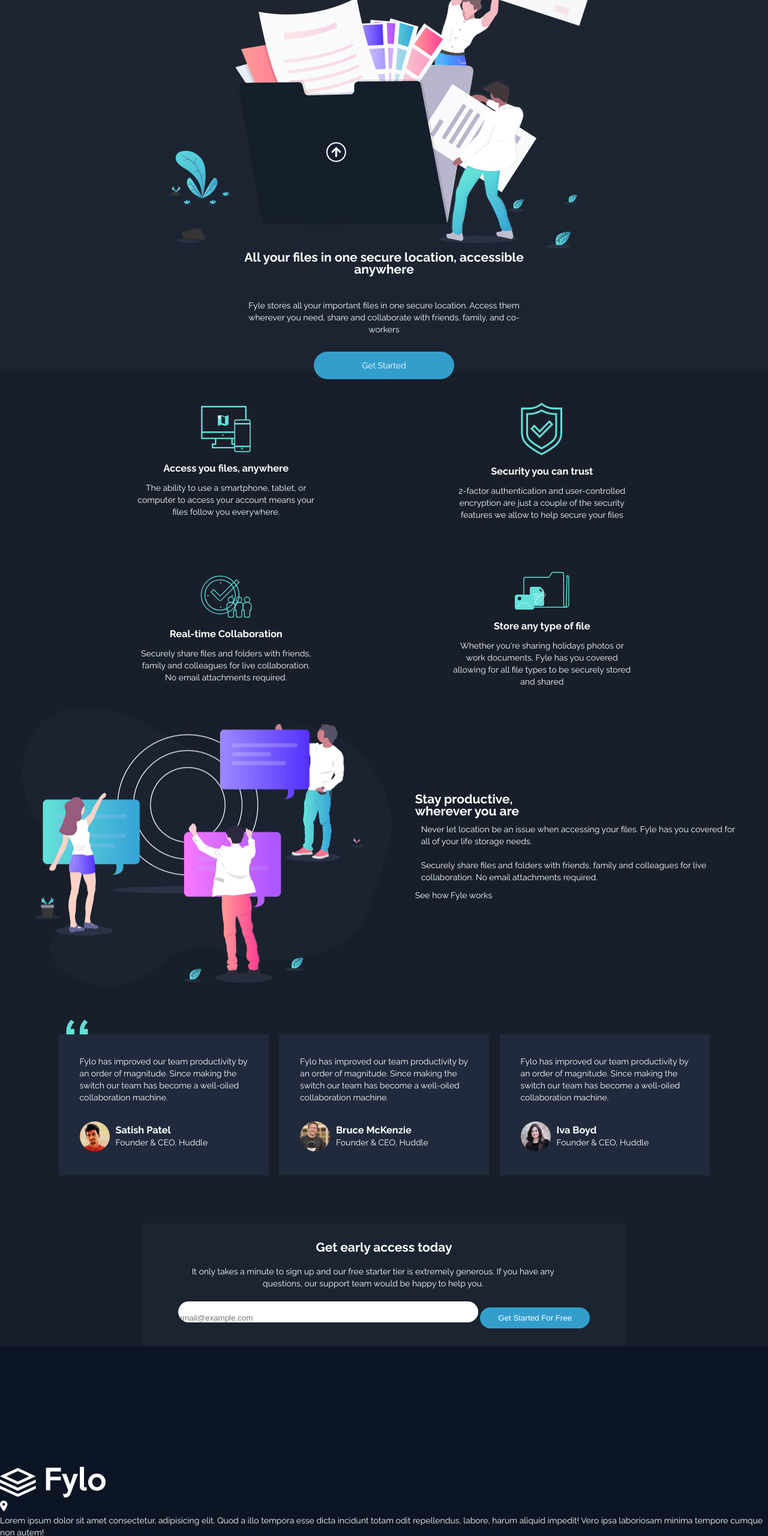
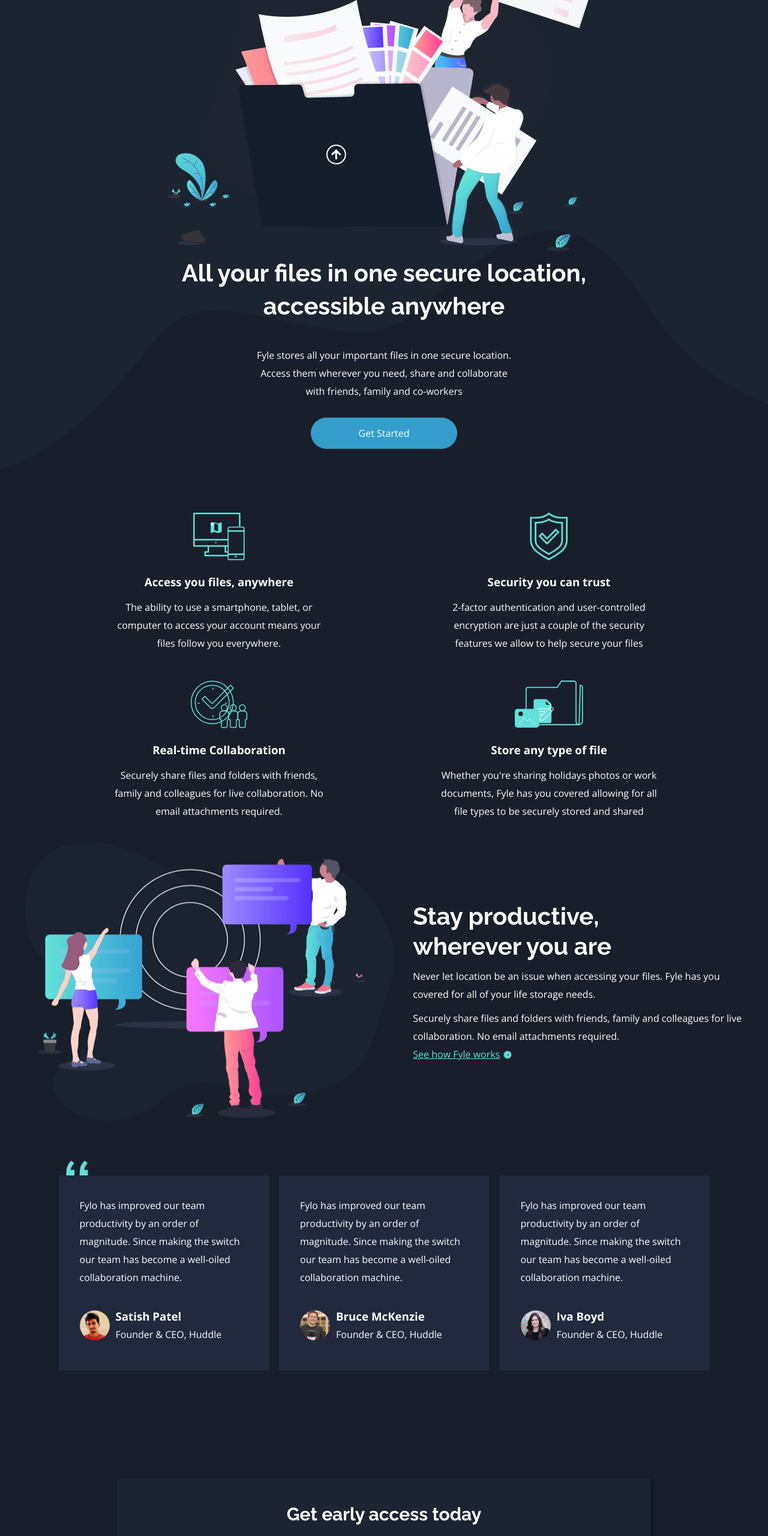
Before and after one commit to markshenrik/front-end-mentor-fylo, a plain HTML site: page index.html in a window 1280 px wide. Shown: the part 240-2800 px from the top of the page at 60% size. Drawn offline with nearby package versions, Linux system fonts and the light colour scheme.

Commit message:
Concluindo versão desktop do projeto landing page fylo

```diff
--- a/css/style.css
+++ b/css/style.css
@@ -1,7 +1,6 @@
 body{
-    font-family: 'Raleway', sans-serif;
-    font-size: 14px;
-    line-height: 20px;
+    font-family: 'Open Sans', sans-serif;
+    line-height: 30px;
 }
 .header{
     display: flex;
@@ -9,6 +8,12 @@ body{
     background-color: hsl(217, 28%, 15%);
     align-items: center;
     padding: 40px;
+}
+
+h1, h2{
+    font-family: 'Raleway', sans-serif;
+    font-weight: 700;
+    font-size: 40px
 }
 
 .header .logo a img{
@@ -23,23 +28,30 @@ body{
     margin-right: 30px;
 }
 
-.intro{
+
+.call-to-actions{
     text-align: center;
     background-color: hsl(217, 28%, 15%);
-    /* background-image: url(../fylo-dark-theme-landing-page-master/images/bg-curvy-desktop.svg) center center no-repeat;
-    background-position: bottom; */
+    background-image: url(../fylo-dark-theme-landing-page-master/images/bg-curvy-desktop.svg);
+    background-repeat: no-repeat;
+    background-position: bottom;
+    height: 950px;
+
 }
 
-main .intro .intro-information{
-    width: 500px;
+.call-to-actions .intro-information h1{
+    width: 700px;
+    margin: auto;
+    line-height: 55px;
+}
+
+.call-to-actions .intro-information p{
+    padding: 40px;
+    width: 520px;
     margin: auto;
 }
 
-.intro-information h2, .intro-information p, .intro-information a{
-    margin-bottom: 40px;
-}
-
-.intro-information a{
+.call-to-actions .intro-information a{
     background-color: hsl(198, 60%, 50%);
     padding: 15px 80px;
     border-radius: 30px;
@@ -53,9 +65,9 @@ main .other-informations{
     display: grid;
     grid-template-areas: "Access Security"
                          "Collaboration Store";
-    grid-template: 280px 280px / 300px 300px;
+    grid-template: 280px 280px / 370px 370px;
     justify-content: space-evenly;
-    align-items: center;
+    align-content: center;
 }
 
 main .other-informations .functionality{
@@ -68,24 +80,41 @@ main .other-informations .functionality h3{
     padding: 12px 0 12px 0;
 }
 
+main .other-informations .functionality img{
+    height: 80px;
+}
+
 main .productive{
     display: flex;
     align-items: center;
     justify-content: space-evenly;
+    padding: 10px;
 }
 
-/* main .productive .stay-productive{
-    width: 500px;
-} */
+main .productive .stay-productive h2{
+    width: 400px;
+    line-height: 50px;
+}
 
 main .productive .stay-productive p{
-    padding: 10px;
+    margin-top: 10px;
     width: 550px;
 }
 
+main .productive .stay-productive a{
+    text-decoration: underline;
+    color: hsl(176, 68%, 64%);
+}
 
-main .productive .stay-productive h2{
-    width: 200px;
+main .productive .stay-productive a::after{
+    content: "";
+    background-image: url(../fylo-dark-theme-landing-page-master/images/icon-arrow.svg);
+    display: inline-block;
+    width: 15px;
+    height: 15px;
+    position: relative;
+    left: 5px;
+    top: 2px;
 }
 
 main .feedbacks{
@@ -127,37 +156,110 @@ main .feedbacks .testimonial p{
     margin-bottom: 10px;
 }
 
-main .email{
+main .email-container{
     background-color: hsl(217, 28%, 15%);
     text-align: center;
     margin: auto;
     width: fit-content;
     padding: 30px 60px;
+    position: relative;
+    z-index: 1;
+    top: 100px;
+    border-radius: 5px;
+    box-shadow: 2px 2px 5px rgba(0, 0, 0, 0.582);
 }
 
-main .email p{
-    width: 650px;
-    padding: 20px;
+main .email-container h2{
+    font-size: 30px;
+    padding-top: 15px;
+}
+main .email-container p{
+    width: 770px;
+    padding: 30px;
     text-align: center;
 }
 
-main .email form{
+main .email-container form{
     padding-top: 0;
+
+
 }
-main .email form #email-input{
+main .email-container form #email-input{
     border-radius: 30px;
-    padding-top: 20px;
-    width: 500px;
+    padding-top: 15px;
+    padding-bottom: 15px;
+    padding-left: 20px;
+    margin-right: 15px;
+    width: 400px;
     margin-bottom: 0;
 }
 
-main .email form .email-submit{
+main .email-container form .email-submit{
     background-color: hsl(198, 60%, 50%);
-    padding: 10px 30px;
+    padding: 15px 30px;
     border-radius: 30px;
 }
 
 .footer{
     background-color: hsl(216, 53%, 9%);
     padding-top: 200px;
+
 }
+
+.footer .footer-logo{
+    padding-left: 60px;
+}
+
+.footer .footer-logo img{
+    width: 90px;
+}
+
+.footer .contact{
+    display: flex;
+    justify-content: space-around;
+    align-items: flex-start;
+    padding-bottom: 70px;
+    padding-top: 35px;
+}
+
+.footer .contact .location{
+    display: flex;
+    align-content: flex-end;
+}
+
+.footer .contact .location img{
+    height: 15px;
+}
+
+.footer .contact .location p{
+    width: 350px;
+    margin-left: 15px;
+    position: relative;
+    bottom: 5px;
+
+}
+
+.footer .contact .phone-email #phone-number, .footer .contact .phone-email #fylo-email{
+    margin-right: 15px;
+    width: 15px;
+    line-height: 10px;
+}
+
+.footer .social-icons img{
+    width: 25px;
+}
+
+.footer .contact .about-us ul li, .footer .contact .contact-us ul li, .footer .contact .phone-email ul li{
+    margin-bottom: 15px;
+}
+
+.footer .contact .phone-email ul li a{
+    position: relative;
+    bottom: 2px;
+}
+
+.footer .contact .social-icons img{
+    margin-left: 10px;
+    background-color: white;
+    border-radius: 100%;
+}
--- a/index.html
+++ b/index.html
@@ -8,6 +8,12 @@
     <link rel="preconnect" href="https://fonts.gstatic.com" crossorigin />
     <link
       href="https://fonts.googleapis.com/css2?family=Raleway:wght@400;700&display=swap"
+      rel="stylesheet"
+    />
+    <link rel="preconnect" href="https://fonts.googleapis.com" />
+    <link rel="preconnect" href="https://fonts.gstatic.com" crossorigin />
+    <link
+      href="https://fonts.googleapis.com/css2?family=Open+Sans:wght@400;700&display=swap"
       rel="stylesheet"
     />
     <link rel="stylesheet" href="./css/style.css" />
@@ -41,16 +47,16 @@
     </header>
 
     <main>
-      <div class="intro">
+      <div class="call-to-actions">
         <img
           src="./fylo-dark-theme-landing-page-master/images/illustration-intro.png"
           alt="Intro ilustration"
         />
         <div class="intro-information">
-          <h2>All your files in one secure location, accessible anywhere</h2>
+          <h1>All your files in one secure location, accessible anywhere</h1>
           <p>
             Fyle stores all your important files in one secure location. Access
-            them wherever you need, share and collaborate with friends, family,
+            them wherever you need, share and collaborate with friends, family
             and co-workers
           </p>
           <a href="">Get Started</a>
@@ -194,7 +200,7 @@
         </div>
       </div>
 
-      <div class="email">
+      <div class="email-container">
         <h2>Get early access today</h2>
         <p>
           It only takes a minute to sign up and our free starter tier is
@@ -209,7 +215,7 @@
             id="email-input"
           />
           <input
-            type="submit"
+            type="button"
             value="Get Started For Free"
             class="email-submit"
           />
@@ -218,16 +224,17 @@
     </main>
 
     <footer class="footer">
-      <div>
+      <div class="footer-logo">
         <img
           src="./fylo-dark-theme-landing-page-master/images/logo.svg"
           alt="Fylo Logo"
         />
       </div>
 
-      <div>
-        <div>
+      <div class="contact">
+        <div class="location">
           <img
+            id="location-icon"
             src="./fylo-dark-theme-landing-page-master/images/icon-location.svg"
             alt="Location icon"
           />
@@ -238,30 +245,44 @@
             non autem!
           </p>
         </div>
-        <div>
-          <img
-            src="./fylo-dark-theme-landing-page-master/images/icon-phone.svg"
-            alt="Phone icon"
-          />
-          <p>+1-543-123-4567</p>
-          <img
-            src="./fylo-dark-theme-landing-page-master/images/icon-email.svg"
-            alt="Email icon"
-          />
-          <p>example@fylo.com</p>
+        <div class="phone-email">
+          <ul>
+            <li>
+              <img
+                id="phone-number"
+                src="./fylo-dark-theme-landing-page-master/images/icon-phone.svg"
+                alt=""
+              /><a href="#">+1-543-123-4567</a>
+            </li>
+            <li>
+              <img
+                id="fylo-email"
+                src="./fylo-dark-theme-landing-page-master/images/icon-email.svg"
+                alt=""
+              />
+              <a href="#">example@fylo.com</a>
+            </li>
+          </ul>
         </div>
-        <div>
-          <p>About Us</p>
-          <p>Jobs</p>
-          <p>Press</p>
-          <p>Blog</p>
+
+        <div class="about-us">
+          <ul>
+            <li><a href="#">About Us</a></li>
+            <li><a href="#">Jobs</a></li>
+            <li><a href="#">Press</a></li>
+            <li><a href="#">Blog</a></li>
+          </ul>
         </div>
-        <div>
-          <p>Contact Us</p>
-          <p>Terms</p>
-          <p>Privacy</p>
+
+        <div class="contact-us">
+          <ul>
+            <li><a href="#">Contact Us</a></li>
+            <li><a href="#">Terms</a></li>
+            <li><a href="#">Privacy</a></li>
+          </ul>
         </div>
-        <div>
+
+        <div class="social-icons">
           <img
             src="./fylo-dark-theme-landing-page-master/images/logo-facebook.svg"
             alt="Facebook icon"
```
